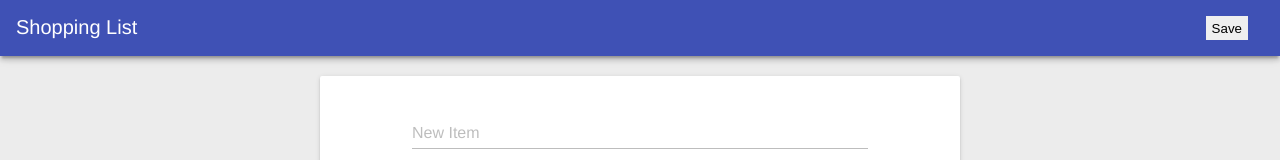
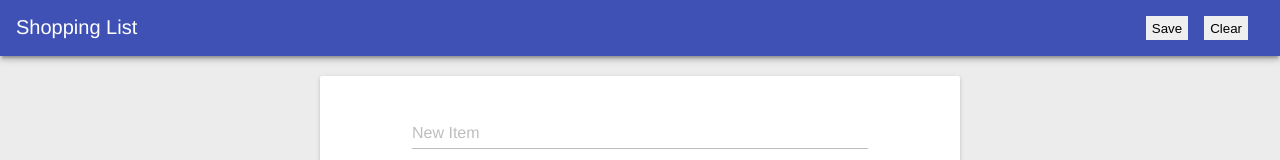
Before and after one commit to Iannes/shopping-list-react-app, a React (Create React App) app: page / in a window 1280 px wide. Shown: the top 160 px of the page. Built offline with nearby package versions, Linux system fonts and the light colour scheme.

Commit message:
Feat: Save and clear buttons

```diff
--- a/src/components/Button.js
+++ b/src/components/Button.js
@@ -5,28 +5,46 @@ export default class Button extends Component {
     constructor(props) {
         super(props)
         this.handleClick = this.handleClick.bind(this)
+        this.cache = this.cache.bind(this)
+        this.clearCache = this.clearCache.bind(this)
     }
 
-    state = {
-        cache: []
+    cache() {
+        const {dataList} = this.props
+        localStorage.setItem("cached", JSON.stringify(dataList))
+        alert('All items saved :)')
+    }
+
+    clearCache() {
+        /*eslint-disable*/
+        let confirmed = confirm('Are you sure?')
+        if(confirmed) {
+            localStorage.clear()
+        } else {
+            return;
+        }
+        /*eslint-enable*/
+
+
     }
 
 handleClick(props) {
 
-    const {dataList} = this.props
-
-    localStorage.setItem("cached", JSON.stringify(dataList))
+    if(this.props.text === "Save") {
+        this.cache()
+    } else {
+        this.clearCache()
+    }
 
 }
     render() {
         return (
             <button
-            onClick={(e) => this.handleClick(e)}
+                onClick={() => this.handleClick()}
                 data-list={[...this.props.dataList]}
                 id={this.props.handleButtonIdentifier}
                 className={this.props.className}
                 aria-label={this.props.text}>{this.props.text}
-
             </button>
     )
   }
--- a/src/components/Header.js
+++ b/src/components/Header.js
@@ -1,6 +1,5 @@
 import React from 'react'
 import Button from './Button'
-// import {HandleButtonClick} from '../utils/HandleButtonClick'
 
 export const Header = (props) => {
 
@@ -8,6 +7,7 @@ export const Header = (props) => {
         <header data-list={props.dataList} className="header">
             <h1 className="header__title">{props.title}</h1>
             <Button dataList={props.dataList}  handleButtonIdentifier='save' className="headerButton" text="Save"/>
+            <Button dataList={props.dataList}  handleButtonIdentifier='clear' className="headerButton" text="Clear"/>
       </header>
     )
 }
--- a/src/components/List.js
+++ b/src/components/List.js
@@ -7,7 +7,7 @@ export const List = (props) => {
       <section>
           <ul className="shopping-list">
                 {list && list.map((item, i) => {
-                   return <li tabIndex={i} key={item}>{item}</li>
+                    return <li tabIndex={i} key={`${item}-${i}`}>{item}</li>
                 })}
           </ul>
       </section>
```
Also changed, not shown: src/utils/HandleButtonClick.js (deleted, +0 -12 lines). Lines whose indentation alone changed are shown as unchanged.
